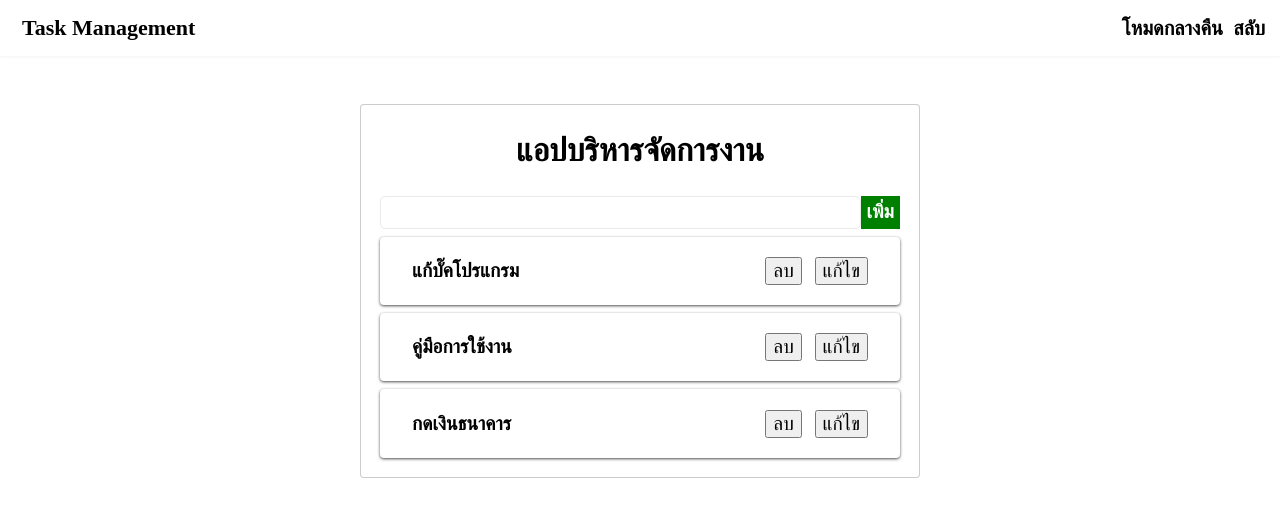
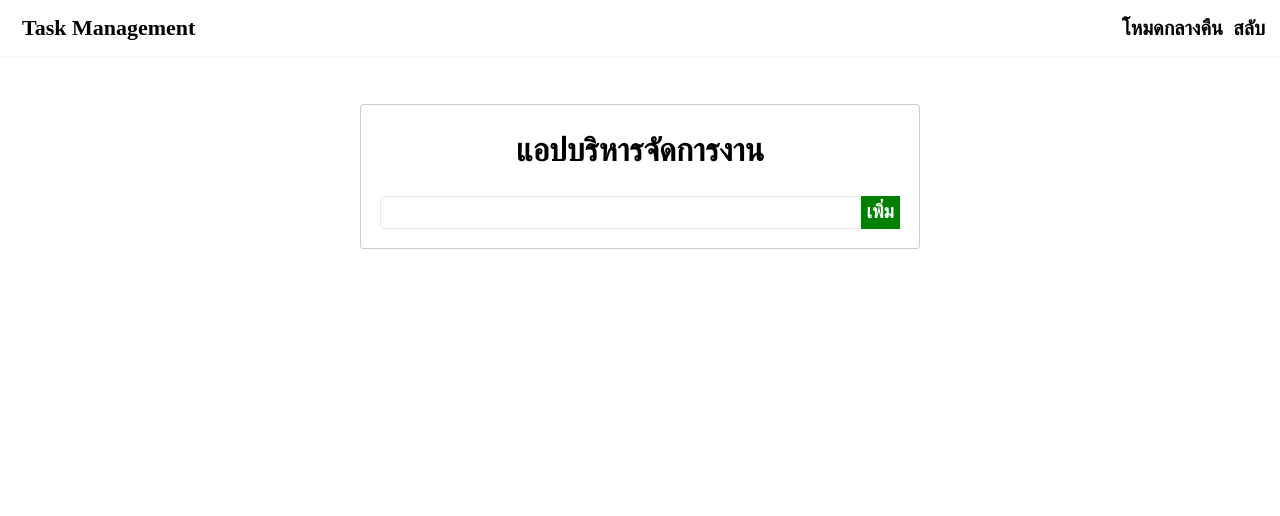
Before and after one commit to jayrboy/task-app-react, a React (Create React App) app: page / in a window 1280 px wide. Shown: the top 516 px of the page. Built offline with nearby package versions, Linux system fonts and the light colour scheme.

Commit message:
Add useEffeact
Add useEffeact

```diff
--- a/src/App.js
+++ b/src/App.js
@@ -2,18 +2,17 @@ import "./App.css";
 import Header from "./components/Header";
 import AddForm from "./components/AddForm";
 import Item from "./components/Item";
-import { useState } from "react";
+import { useState, useEffect } from "react";
 
 function App() {
-  const [tasks, setTask] = useState([
-    { id: 1, title: "แก้บั๊คโปรแกรม" },
-    { id: 2, title: "คู่มือการใช้งาน" },
-    { id: 3, title: "กดเงินธนาคาร" },
-  ]);
+  const [tasks, setTask] = useState([]);
+  const [title, setTitle] = useState("");
+  const [editId, setEditId] = useState(null);
 
-  const [title, setTitle] = useState("");
-
-  const [editId, setEditId] = useState(null);
+  // รูปแบบ 3
+  useEffect(() => {
+    console.log("เรียกใช้งาน useEffect ใน App Component");
+  }, [tasks]);
 
   function deleteTask(id) {
     const result = tasks.filter((item) => item.id !== id);
```
